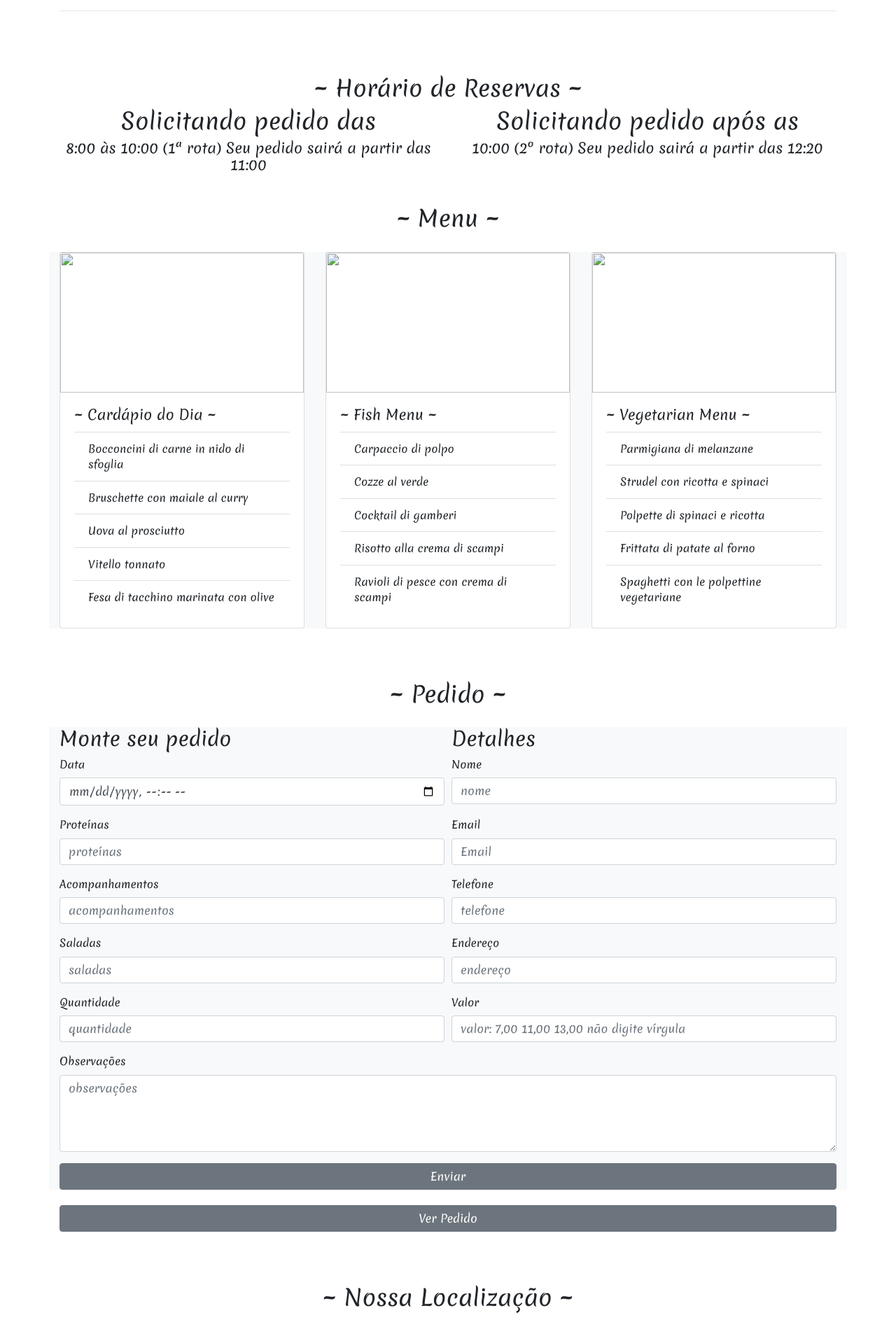
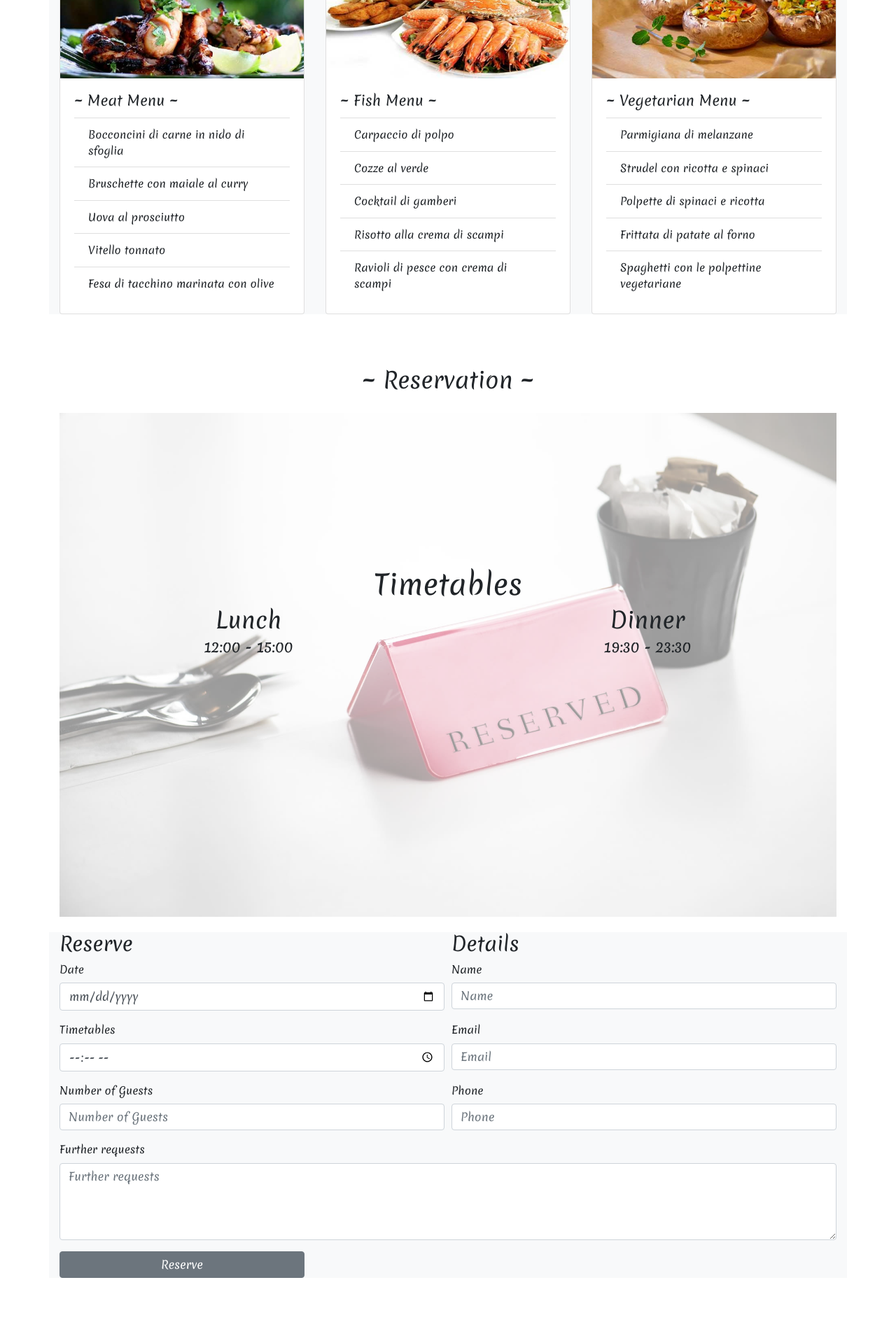
Before and after one commit to kelver-web/marmitaria_da_casa, a Django app: page / in a window 1280 px wide. Shown: the part 1935-3834 px from the top of the page at 70% size. Run offline with Django 3.2, Linux system fonts and the light colour scheme; some libraries are stand-ins or nearby versions.

Commit message:
adicionado imagens

```diff
--- a/restaurant/static/css/styles.css
+++ b/restaurant/static/css/styles.css
@@ -86,3 +86,9 @@ body{
 .social-icon{
    font-size:28;
 }
+
+footer{
+   position: fixed;
+   bottom: 0px;
+   padding-top: 20px;
+}
--- a/restaurant/templates/base.html
+++ b/restaurant/templates/base.html
@@ -3,14 +3,15 @@
 <!DOCTYPE html>
 <html lang="pt-br">
 <head>
-    <meta name="viewport" content="width=device-width, initial-scale=1">
-    <link rel="stylesheet" href="https://maxcdn.bootstrapcdn.com/bootstrap/4.0.0/css/bootstrap.min.css" integrity="sha384-Gn5384xqQ1aoWXA+058RXPxPg6fy4IWvTNh0E263XmFcJlSAwiGgFAW/dAiS6JXm" crossorigin="anonymous">
-    <link rel="stylesheet" type="text/css" href="{% static 'css/styles.css' %}">
-    <link href='https://fonts.googleapis.com/css?family=Merienda' rel='stylesheet'>
-    <link href="https://cdn.rawgit.com/michalsnik/aos/2.1.1/dist/aos.css" rel="stylesheet">
+    <meta charset="utf-8">
+	    <meta name="viewport" content="width=device-width, initial-scale=1">
+		<link rel="stylesheet" href="https://maxcdn.bootstrapcdn.com/bootstrap/4.0.0/css/bootstrap.min.css" integrity="sha384-Gn5384xqQ1aoWXA+058RXPxPg6fy4IWvTNh0E263XmFcJlSAwiGgFAW/dAiS6JXm" crossorigin="anonymous">
+		<link rel="stylesheet" type="text/css" href="{% static 'css/styles.css' %}">
+		<link href='https://fonts.googleapis.com/css?family=Merienda' rel='stylesheet'>
+		<link href="https://cdn.rawgit.com/michalsnik/aos/2.1.1/dist/aos.css" rel="stylesheet">
 
-    <title>{% block title %}Marmitaria da Casa{% endblock %}</title>
-    <link rel="icon" href="">
+    	<title>Italian Restaurant</title>
+    	<link rel="icon" href="{% static 'images/logo.png' %}">
 </head>
 <body>
 
@@ -25,6 +26,7 @@
     <script type="text/javascript" src="{% static 'js/smooth-scroll.js' %}"></script>
     <script src="https://cdn.rawgit.com/michalsnik/aos/2.1.1/dist/aos.js"></script>
     <script type="text/javascript" src="{% static 'js/image-effect.js' %}"></script>
-    <script async defer src="https://maps.googleapis.com/maps/api/js?key=AIzaSyDFZjOV0KA68G2YAh-rn7I3qKqCQEh_Ja0&callback=myMap"></script>
+    <script async defer src="https://maps.googleapis.com/maps/api/js?key=AIzaSyDFZjOV0KA68G2YAh-rn7I3qKqCQEh_Ja0&callback=myMap">
+    </script>
 </body>
 </html>
--- a/restaurant/templates/restaurant/index.html
+++ b/restaurant/templates/restaurant/index.html
@@ -1,6 +1,6 @@
 {% extends 'base.html' %}
+{% load static %}
 
-{% block title %}{% endblock %}
 
 {% block content %}
 <html>
@@ -8,34 +8,31 @@
 	  	<div id="Welcome">
 	  		<!---Start navigation Bar -->
 	    	<nav class="navbar navbar-expand-lg navbar fixed-top  navbar-light bg-light">
-		 		<a class="navbar-brand" href="#Welcome"></a>
-    				<img src="https://encrypted-tbn0.gstatic.com/images?q=tbn:ANd9GcRuP5jYZ_oHP70EkR4E3KeF2Rf9ERmv5aj2JQ&usqp=CAU" width="50" height="50" class="rounded-circle" alt=""> Marmitaria da Casa
+		 		<a class="navbar-brand" href="#Welcome">
+    				<img src="{% static 'images/logo.png' '%}" width="50" height="50" class="d-inline-block" alt=""> Italian Restaurant
 		 		</a>
+		 		<button class="navbar-toggler" type="button" data-toggle="collapse" data-target="#navbarText" aria-controls="navbarText" aria-expanded="false" aria-label="Toggle navigation">
+		    		<span class="navbar-toggler-icon"></span>
+		 		</button>
 			  	<div class="collapse navbar-collapse" id="navbarText">
 			    	<ul class="navbar-nav ml-auto">
-						<li class="nav-item">
-			        		<a class="nav-link" href="">Login</a>
-			      		</li>
-						<li class="nav-item">
-			        		<a class="nav-link" href="">Logout</a>
-			      		</li>
 			      		<li class="nav-item">
-			        		<a class="nav-link" href="#Welcome">Bem vindo</a>
+			        		<a class="nav-link" href="#Welcome">Welcome</a>
 			      		</li>
 					    <li class="nav-item">
-					    	<a class="nav-link" href="#Restaurant">Restaurante</a>
-					    </li>
-					    <li class="nav-item">
-					    	<a class="nav-link" href="#Reservation">Reservas</a>
+					    	<a class="nav-link" href="#Restaurant">Restaurant</a>
 					    </li>
 					    <li class="nav-item">
 					    	<a class="nav-link" href="#Menu">Menu</a>
 					    </li>
-						<li class="nav-item">
-					    	<a class="nav-link" href="#Pedido">Pedido</a>
+					    <li class="nav-item">
+					    	<a class="nav-link" href="#Reservation">Reservation</a>
 					    </li>
 					    <li class="nav-item">
-					    	<a class="nav-link" href="#OurLocation">Nossa Localização</a>
+					    	<a class="nav-link" href="#OurLocation">Our Location</a>
+					    </li>
+					    <li class="nav-item">
+					    	<a class="nav-link" href="">Sair</a>
 					    </li>
 				    </ul>
 				</div>
@@ -50,23 +47,23 @@
 				</ol>
 				<div class="carousel-inner">
 					<div class="carousel-item active">
-				    	<img class="d-block w-100 img-fluid img-slider" src="https://inpaonline.com.br/wp-content/uploads/2020/02/psicologia-e-comida-1024x597.jpg" alt="First slide">
+				    	<img class="d-block w-100 img-fluid img-slider" src="{% static 'images/slider1.jpg' %}" alt="First slide">
 				    	<div class="carousel-caption">
-						    <h2>Bem Vindo!</h2>
+						    <h2>Welcome!</h2>
 							<p>...</p>
 						</div>
 				    </div>
 				    <div class="carousel-item">
-				      	<img class="d-block w-100 img-fluid img-slider" src="https://blog.consumer.com.br/wp-content/uploads/2020/11/culin%C3%A1ria-regional-brasileira.jpg" alt="Second slide">
+				      	<img class="d-block w-100 img-fluid img-slider" src="{% static 'images/slider2.jpg' %}" alt="Second slide">
 				      	<div class="carousel-caption">
-						    <h2>Confira Nossa Comida Tradicional</h2>
+						    <h2>Traditional Italian Cuisine</h2>
 							<p>...</p>
 						</div>
 				    </div>
 				    <div class="carousel-item">
-				      	<img class="d-block w-100 img-fluid img-slider" src="https://www.djapa.com.br/wp-content/uploads/2019/12/comida-japonesa.jpg" alt="Third slide">
+				      	<img class="d-block w-100 img-fluid img-slider" src="{% static 'images/slider3.jpg' %}" alt="Third slide">
 				      	<div class="carousel-caption">
-						    <h2>Faça seu pedido</h2>
+						    <h2>Selected Products</h2>
 							<p>...</p>
 						</div>
 				    </div>
@@ -86,92 +83,34 @@
 		<div class="container">
 		 	<div class="row" id="Restaurant">
 	    		<div class="col navMenu">
-	     		 	<h2 class="text-center" >~ Marmitaria da Casa ~</h2>
+	     		 	<h2 class="text-center" >~ Restaurant ~</h2>
 	    		</div>
   			</div>
   			<div class="row bg-light" >
   				<div class="col-md-6">
-  					<h3>Olá!.</h3>
-  					<p>Obrigado por aparecer aqui, somos um time tentando inovar em meio as adversidades, servimos uma deliciosa comida preparada como o que há de melhor. Leve apenas alguns minutos para navegar em nosso site aplicativo e verificar nosso menu. Esperamos que em breve você se junte a nós para uma excelente experiência culinária.</p>
-  					<h5>Uma Experiência Única</h5>
-  					<p>Aceitamos encomendas, Ligue para Marmitaia da Casa e faça a sua já. Siga nosso <a class="social-icon" href="https://www.instagram.com/marmitaria_da_casa1059/?igshid=1fgoss2387iru" target="_blank"><i class="fab fa-instagram"></i></a> e veja nossos deliciosos combos. Entregamos na sua residancia sem taxa de entrega.</p>
+  					<h3>Location</h3>
+  					<p>Thanks for stopping by. We are the last authentic Italian restaurant in Milan, serving delicious Italian cuisine cooked by the best chefs. It only takes a few minutes to browse through our website and check out our menu. We hope you'll soon join us for a superb Italian culinary experience.</p>
+  					<h5>A Unique Experience</h5>
+  					<p>Thanks for stopping by. We are the last authentic Italian restaurant in Milan, serving delicious Italian cuisine cooked by the best chefs. It only takes a few minutes to browse through our website and check out our menu. We hope you'll soon join us for a superb Italian culinary experience.</p>
   				</div>
-  				<div id="carouselExampleIndicators" class="carousel slide col-md-6" data-ride="carousel">
-					<div class="carousel-inner">
-						<div class="carousel-item active">
-							<img class="d-block w-100 img-fluid img-slider" src="https://img.elo7.com.br/product/original/22565B3/adesivo-parede-prato-comida-frango-salada-restaurante-lindo-adesivo-parede.jpg" alt="First slide">
-							<div class="carousel-caption">
-							</div>
-						</div>
-						<div class="carousel-item">
-							  <img class="d-block w-100 img-fluid img-slider" src="https://diaonline.ig.com.br/wp-content/uploads/2020/07/comida-caseira-brasilia_capa.jpg" alt="Second slide">
-							  <div class="carousel-caption">
-							</div>
-						</div>
-						<div class="carousel-item">
-							  <img class="d-block w-100 img-fluid img-slider" src="https://help.grandchef.com.br/wp-content/uploads/2020/11/delivery-de-comida-saudavel--1024x682.jpg" alt="Third slide">
-							  <div class="carousel-caption">
-							</div>
-						</div>
-					</div>
-				</div>
+  				<div class="col-md-6" data-aos="fade-up">
+  					<img class="img-fluid" src="{% static 'images/location.jpg' %}">
+  				</div>
   			</div>
   			<div class="row bg-light"><br></div>
   			<div class="row bg-light">
-				<div id="carouselExampleIndicators" class="carousel slide col-md-6" data-ride="carousel">
-					<div class="carousel-inner">
-						<div class="carousel-item active">
-							<img class="d-block w-100 img-fluid img-slider" src="https://www.olharconceito.com.br/imgsite/noticias/comida-congelada-como-fazer-00.jpg" alt="First slide">
-							<div class="carousel-caption">
-							</div>
-						</div>
-						<div class="carousel-item">
-							  <img class="d-block w-100 img-fluid img-slider" src="https://media-cdn.tripadvisor.com/media/photo-s/0d/b7/ae/ca/comida-gostosa.jpg" alt="Second slide">
-							  <div class="carousel-caption">
-							</div>
-						</div>
-						<div class="carousel-item">
-							  <img class="d-block w-100 img-fluid img-slider" src="https://media.gazetadopovo.com.br/2020/08/24143146/topo_texto_04-660x372.jpg" alt="Third slide">
-							  <div class="carousel-caption">
-							</div>
-						</div>
-					</div>
-				</div>
+  				<div class="col-md-6 order-md-1 order-2" data-aos="fade-up">
+  					<img class="img-fluid " src="{% static 'images/cuisine.jpg' %}">
+  				</div>
   				<div class="col-md-6 order-md-12 order-1">
-  					<h3>Cardápio limpo</h3>
-  					<p>A preparação do nosso cardápio é feita em um ambiente sanitizado seguindo todas as normas de higiene.</p>
-  					<h5>Pedidos</h5>
-  					<p>Faça seu pedido sem sair do conforto da sua casa, entregamos rapidinho. Delivery (84) 9 8867-7584 </p>
+  					<h3>Cuisine</h3>
+  					<p>Thanks for stopping by. We are the last authentic Italian restaurant in Milan, serving delicious Italian cuisine cooked by the best chefs. It only takes a few minutes to browse through our website and check out our menu. We hope you'll soon join us for a superb Italian culinary experience.</p>
+  					<h5>A Unique Experience</h5>
+  					<p>Thanks for stopping by. We are the last authentic Italian restaurant in Milan, serving delicious Italian cuisine cooked by the best chefs. It only takes a few minutes to browse through our website and check out our menu. We hope you'll soon join us for a superb Italian culinary experience.</p>
   				</div>
   			</div>
-
-			<!--- Start of Reservation-->
-			<hr>
-			<div class="row" id="Reservation">
-				<div class="col navMenu">
-	     		 	<h2 class="text-center">~ Horário de Reservas ~</h2>
-					  <br>
-				</div>
-			</div>
-			<div class="row">
-				<div class=" col-lg-12 reserve-container" data-aos="fade-up">
-					<img class="img-fluid image-reserve" src="">
-					<div class="reserve-text col-lg-12 ">
-						<div class="row">
-							<div class="col-6">
-							   	<h2 class="text-center">Solicitando pedido das</h2>
-							    <h5 class="text-center">8:00 às 10:00 (1ª rota) Seu pedido sairá a partir das 11:00</h5>
-							</div>
-							<div class="col-6">
-							    <h2 class="text-center">Solicitando pedido após as</h2>
-							    <h5 class="text-center">10:00 (2º rota) Seu pedido sairá a partir das 12:20</h5>
-							</div>
-						</div>
-					</div>
-				</div>
-			</div>
-			<!--- End of Restaurant -->
-			<!--- Start of Menu-->
+  			<!--- End of Restaurant -->
+  			<!--- Start of Menu-->
 			<div class="row" id="Menu">
 				<div class="col navMenu">
 	     		 	<h2 class="text-center" >~ Menu ~</h2>
@@ -180,9 +119,9 @@
 			<div class="row bg-light">
 				<div class="col-md-4" data-aos="slide-up">
 					<div class="card view zoom">
-  						<img class="card-img-top img-fluid " src="">
+  						<img class="card-img-top img-fluid " src="{% static 'images/meat-menu.jpg' %}">
 					  	<div class="card-body">
-					  		<h5 class="card-title">~ Cardápio do Dia ~</h5>
+					  		<h5 class="card-title">~ Meat Menu ~</h5>
 					    	<ul class="list-group list-group-flush">
 							    <li class="list-group-item">Bocconcini di carne in nido di sfoglia</li>
 							    <li class="list-group-item">Bruschette con maiale al curry</li>
@@ -195,7 +134,7 @@
 				</div>
 				<div class="col-md-4" data-aos="slide-up">
 					<div class="card">
-  						<img class="card-img-top img-fluid " src="">
+  						<img class="card-img-top img-fluid " src="{% static 'images/fish-menu.jpg' %}">
 					  	<div class="card-body">
 					  		<h5 class="card-title">~ Fish Menu ~</h5>
 					    	<ul class="list-group list-group-flush">
@@ -210,7 +149,7 @@
 				</div>
 				<div class="col-md-4" data-aos="slide-up">
 					<div class="card">
-  						<img class="card-img-top img-fluid" src="">
+  						<img class="card-img-top img-fluid" src="{% static 'images/menu-vegetarian.jpg' %}">
 					  	<div class="card-body">
 					  		<h5 class="card-title">~ Vegetarian Menu ~</h5>
 					    	<ul class="list-group list-group-flush">
@@ -225,121 +164,114 @@
 				</div>
 			</div>
 			<!--- End of Menu -->
-			<div class="row" id="Pedido">
+			<!--- Start of Reservation-->
+			<div class="row" id="Reservation">
 				<div class="col navMenu">
-	     		 	<h2 class="text-center" >~ Pedido ~</h2>
+	     		 	<h2 class="text-center">~ Reservation ~</h2>
 				</div>
 			</div>
+			<div class="row">
+				<div class=" col-lg-12 reserve-container" data-aos="fade-up">
+					<img class="img-fluid image-reserve" src="{% static 'images/reserve.jpg' %}">
+					<div class="reserve-text col-lg-12 ">
+						<h1 class="text-center">Timetables</h1>
+						<div class="row">
+							<div class="col-6">
+							   	<h2 class="text-center">Lunch</h2>
+							    <h5 class="text-center">12:00 - 15:00</h5>
+							</div>
+							<div class="col-6">
+							    <h2 class="text-center">Dinner</h2>
+							    <h5 class="text-center">19:30 - 23:30</h5>
+							</div>
+						</div>
+					</div>
+				</div>
+			</div>
+			<br>
 			<div class="row bg-light">
 				<div class="col">
-					<form action="submit" method="POST">
+					<form>
 						<div class="form-row">
 						  	<div class="form-group col-6">
-						  		<h3>Monte seu pedido</h3>
-						  		<label for="inputData"> Data</label>
-						  		<input type="datetime-local" class="form-control" id="inputData" placeholder="Data gg/mm/aaaa" name="data" required>
+						  		<h3>Reserve</h3>
+						  		<label for="inputDate"> Date</label>
+						  		<input type="date" class="form-control" id="inputDate" placeholder="Data gg/mm/aaaa">
 						  	</div>
 						  	<div class="form-group col-6">
-						  		<h3>Detalhes</h3>
-						  		<label for="inputNome"> Nome</label>
-						  		<input type="text" class="form-control" id="inputNome" placeholder="nome" name="nome" required>
+						  		<h3>Details</h3>
+						  		<label for="inputName"> Name</label>
+						  		<input type="text" class="form-control" id="inputName" placeholder="Name">
 						  	</div>
 						  	<div class="form-group col-6">
-						  		<label for="inputProteinas"> Proteínas</label>
-						  		<input type="#" class="form-control" id="inputProteinas" placeholder="proteínas" name="proteinas" required>
+						  		<label for="inputTime"> Timetables</label>
+						  		<input type="time" class="form-control" id="inputTime" placeholder="Timetables">
 						  	</div>
 						  	<div class="form-group col-6">
 						  		<label for="inputEmail"> Email</label>
-						  		<input type="email" class="form-control" id="inputEmail" placeholder="Email" name="email" required>
+						  		<input type="email" class="form-control" id="inputEmail" placeholder="Email">
 						  	</div>
 						  	<div class="form-group col-6">
-						  		<label for="inputAcompanhamentos"> Acompanhamentos</label>
-						  		<input type="#" class="form-control" id="inputAcompanhamentos" placeholder="acompanhamentos" name="acompanhamentos" required>
+						  		<label for="inputNumber"> Number of Guests</label>
+						  		<input type="number" class="form-control" id="inputNumber" placeholder="Number of Guests">
 						  	</div>
 						  	<div class="form-group col-6">
-						  		<label for="inputTelefone"> Telefone</label>
-						  		<input type="tel" class="form-control" id="inputTelefone" placeholder="telefone" name="telefone" required>
+						  		<label for="inputCel"> Phone</label>
+						  		<input type="tel" class="form-control" id="inputCel" placeholder="Phone">
 						  	</div>
-							<div class="form-group col-6">
-								<label for="inputSaladas"> Saladas</label>
-								<input type="#" class="form-control" id="inputSaladas" placeholder="saladas" name="saladas" required>
-							</div>
-							<div class="form-group col-6">
-								<label for="inputEndereco"> Endereço</label>
-								<input type="#" class="form-control" id="inputEndereco" placeholder="endereço" name="endereco" required>
-							</div>
-							<div class="form-group col-6">
-								<label for="inputQuantidade"> Quantidade</label>
-								<input type="#" class="form-control" id="inputQuantidade" placeholder="quantidade" name="quantidade" required>
-							</div>
-							<div class="form-group col-6">
-								<label for="inputValor"> Valor</label>
-								<input type="#" class="form-control" id="inputValor" placeholder="valor: 7,00 11,00 13,00 não digite vírgula" name="valor" required>
-							</div>
   							<div class="form-group col-12">
-  								<label for="inputObservacoes"> Observações</label>
-								<textarea class="form-control" rows="4" id="inputObservacoes" placeholder="observações" name="observacao"></textarea>
+  								<label for="inputComment"> Further requests</label>
+								<textarea class="form-control" rows="4" id="inputComment" placeholder="Further requests"></textarea>
 							</div>
 					 	</div>
 						<div class="row">
-							<div class="col-md-12 col-md-offset-12">
-							  	<a href="#">
-									<button type="submit" class="btn btn-secondary btn-block">Enviar</button>
-							  	</a>
-							</div>
-						</div>
+					  		<div class="col-md-4 col-md-offset-4">
+					  			<button type="submit" class="btn btn-secondary btn-block">Reserve</button>
+					  		</div>
+					  	</div>
 					</form>
-				</div>
-			</div>
-			<br>
-			<div class="row">
-				<div class="col-md-12 col-md-offset-12">
-					  <a href="">
-						<button type="submit" class="btn btn-secondary btn-block">Ver Pedido</button>
-					  </a>
 				</div>
 			</div>
 			<!--- End of Reserve -->
 			<!--- Start of Our Location -->
 			<div class="row" id="OurLocation">
 				<div class="col navMenu">
-					<h2 class="text-center">~ Nossa Localização ~</h2>
+					<h2 class="text-center">~ Our Location ~</h2>
 				</div>
 			</div>
-			<div class="container text-center">
-				<div class="mx-auto bg-light">
-					<div class="row">
-						<div class="col-md-7">
-							<iframe src="https://www.google.com/maps/embed?pb=!1m18!1m12!1m3!1d3969.279150258924!2d-35.25071398586632!3d-5.8161955589748775!2m3!1f0!2f0!3f0!3m2!1i1024!2i768!4f13.1!3m3!1m2!1s0x7b255234f9e4ddb%3A0xb57ce88da35adbf1!2sR.%20S%C3%A3o%20Domingos%20-%20Felipe%20Camar%C3%A3o%2C%20Natal%20-%20RN%2C%2059060-695!5e0!3m2!1spt-BR!2sbr!4v1621005184575!5m2!1spt-BR!2sbr" width="600" height="450" style="border:0;" allowfullscreen="" loading="lazy"></iframe>
-						</div>
-						<div class="col-md-5" style="padding-top: 40px;">
-							<h3>Endereço:</h3>
-							<p>Rua: São Domingos nº 1059</p>
-							<p>Bairro: Felipe Camarão Natal-RN</p>
-							<h3>Email:</h3>
-							<p>mail@example.com</p>
-							<h3>Telefone:</h3>
-							<p>Delivery (84) 9 8867-7584</p>
-							<p>Siga nosso instagram: <a class="social-icon" href="https://www.instagram.com/marmitaria_da_casa1059/?igshid=1fgoss2387iru" target="_blank"><i class="fab fa-instagram"></i></a> ou <a class="social-icon" href=""><i class="fab fa-whatsapp"></i></a></p>
-						</div>
-					</div>
+			<div class="row">
+				<div id="map" class="col-md-9 map"></div>
+				<div class="col-md-3">
+					<h3>Address:</h3>
+					<p>Viale Enrico Fermi, 20159 Milan, Mailand (Lombardia) </p>
+					<h3>Email:</h3>
+					<p>mail@example.com</p>
 				</div>
 			</div>
-
 			<!--- End of Our Location -->
-			<hr>
 			<div class="row footer bg-light">
 				<div class="col">
-					<p class="text-center"><img src="https://encrypted-tbn0.gstatic.com/images?q=tbn:ANd9GcRuP5jYZ_oHP70EkR4E3KeF2Rf9ERmv5aj2JQ&usqp=CAU" width="40" height="40" class="rounded-circle" alt=""> Marmitaria da Casa</p>
+					<p class="text-center">Follow us: <a class="social-icon" href="https://www.facebook.com/rubiktechnologiesShpk/"><i class="fab fa-facebook"></i></a> <a class="social-icon" href="https://www.instagram.com/rubiktechnologies/"><i class="fab fa-instagram"></i></a></p>
 				</div>
 				<div class="col">
-					<p class="text-center">Copyright &copy; 2021</p>
+					<p class="text-center">Copyright &copy; 2018</p>
 				</div>
 				<div class="col">
-					<p class="text-center">Powered by: <a href="">Kelver Alves</a></p>
+					<p class="text-center">Powered by: <a href="https://rubik-technologies.com/">Rubik Technologies</a></p>
 				</div>
 			</div>
 		</div>
+		<footer class="container">
+			<div class= "row only-mobile">
+				<div class="col-6">
+					<a class="btn btn-primary btn-block text-center" href="tel:++390000000"><i class="fa fa-phone" aria-hidden="true"></i> Call</a>
+				</div>
+				<div class="col-6">
+					<a class="btn btn-success btn-block text-center" href="https://api.whatsapp.com/send?phone=+390000000"><i class="fab fa-whatsapp" aria-hidden="true"></i> Whatsapp</a>
+				</div>
+			</div>
+		</footer>
   	</body>
 </html>
+
 {% endblock %}
```
Also changed, not shown: restaurant/static/images/catering.jpg (added), restaurant/static/images/cuisine.jpg (added), restaurant/static/images/english.ico (added), restaurant/static/images/fish-menu.jpg (added), restaurant/static/images/italy.ico (added), restaurant/static/images/location.jpg (added), restaurant/static/images/logo.png (added), restaurant/static/images/meat-menu.jpg (added), restaurant/static/images/menu-vegetarian.jpg (added), restaurant/static/images/reserve.jpg (added), restaurant/static/images/slider1.jpg (added), restaurant/static/images/slider2.jpg (added), restaurant/static/images/slider3.jpg (added). Lines whose indentation alone changed are shown as unchanged.
